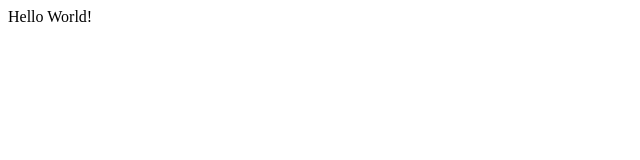
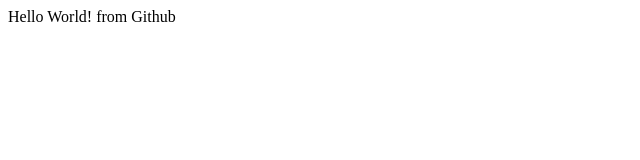
Before and after one commit to iamanand07/hello-world, a plain HTML site: page index.html in a window 1280 px wide. Shown: the whole page, without its empty margins (0-640 px from the left). Drawn offline with Linux system fonts and the light colour scheme.

Commit message:
updated in index.html

```diff
--- a/index.html
+++ b/index.html
@@ -1,4 +1,4 @@
 <html>
   <head> </head>
-  <body> Hello World! </body>
+  <body> Hello World! from Github </body>
 </html>
```
